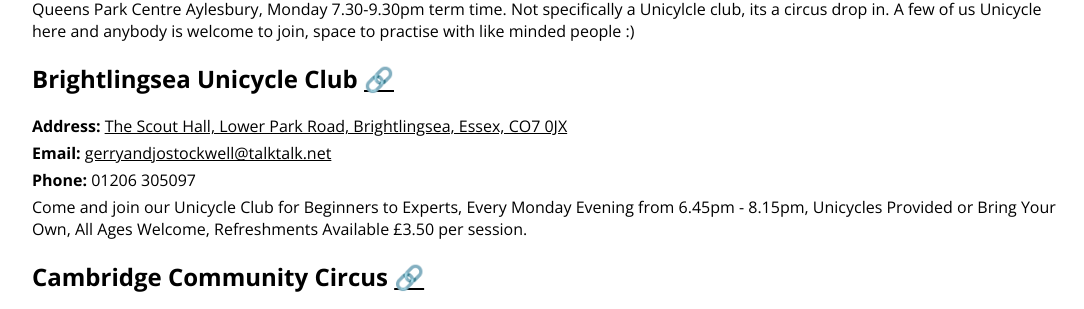
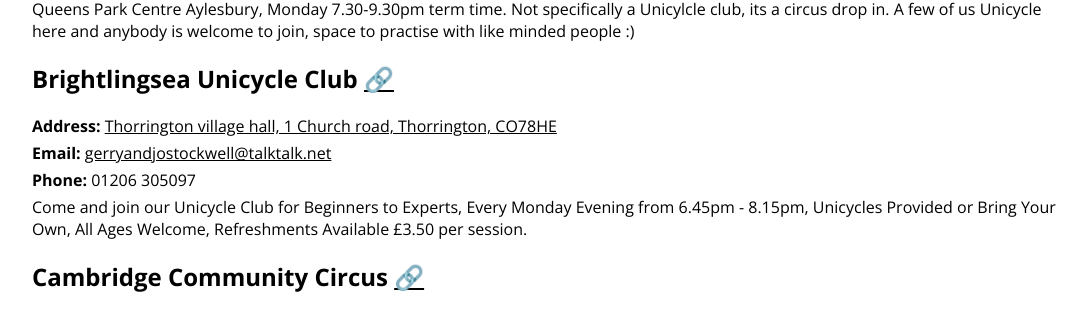
Before and after one commit to UnionOfUKUnicyclists/unionofukunicyclists.github.io, a Jekyll site: the page built from clubs/index.md, in a window 1280 px wide and 900 px high, scrolled down 717 px. Shown: the part 145-454 px from the top of the window, without its empty margins (96-1180 px from the left). Built offline with Jekyll 4.4.1, drawn with Linux system fonts in a browser that asks for light colours; nearby versions of some CDN libraries.

Commit message:
Update "Brightlingsea Unicycle Club" address, latitude, and longitude entries as requested in issue #8 .

```diff
--- a/_data/clubs.yaml
+++ b/_data/clubs.yaml
@@ -28,9 +28,9 @@
     people :)
 
 - name: "Brightlingsea Unicycle Club"
-  address: "The Scout Hall, Lower Park Road, Brightlingsea, Essex, CO7 0JX"
-  latitude: 51.811441
-  longitude: 1.017692
+  address: "Thorrington village hall, 1 Church road, Thorrington, CO78HE"
+  latitude: 51.8410321
+  longitude: 1.0405052
   contact:
     name: "Ellie Stockwell"
     phone: "01206 305097"
```
